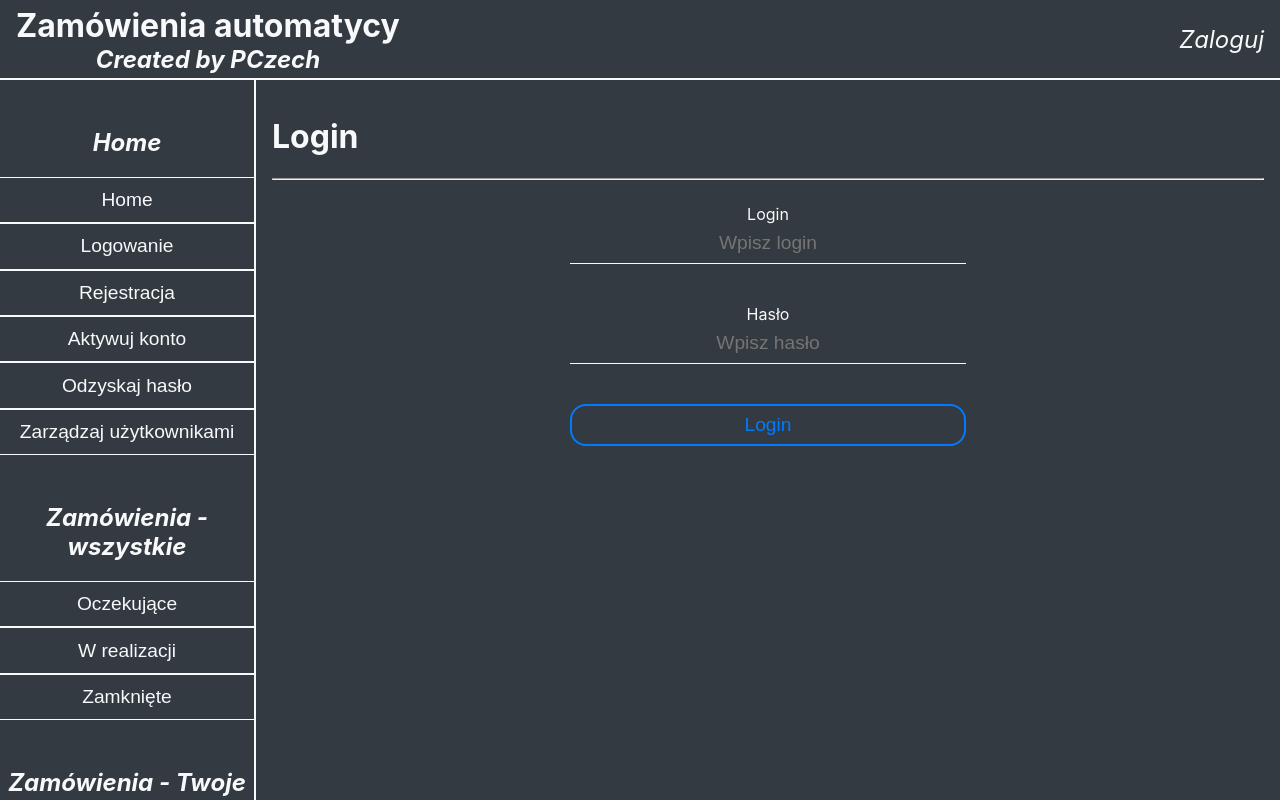
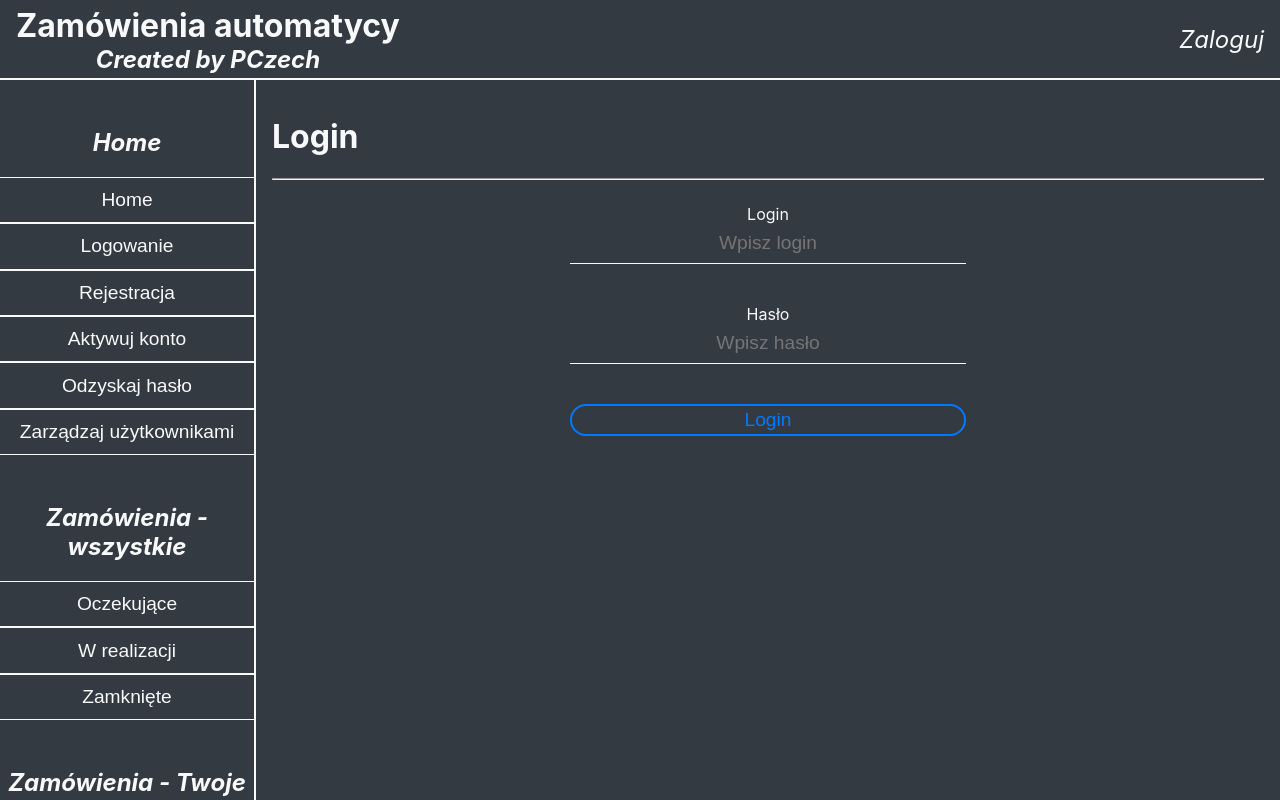
Before and after one commit to czechp/orders-frontend, a React (Create React App) app: page /login in a window 1280 px wide. Shown: the top 800 px of the page. Built offline with nearby package versions, Linux system fonts and the light colour scheme.

Commit message:
Change padding in button to improve readability

```diff
--- a/src/component/ButtonCmp.js
+++ b/src/component/ButtonCmp.js
@@ -11,7 +11,7 @@ const ButtonCmp = ({title, color = colors.primary, onClick, style={}}) => {
 
 const Button = styled.button`
   width: 100%;
-  padding: .5rem;
+  padding: .2rem;
   border: 2px solid ${props => props.color};
   color: ${props => props.color};
   background-color: transparent;
```
